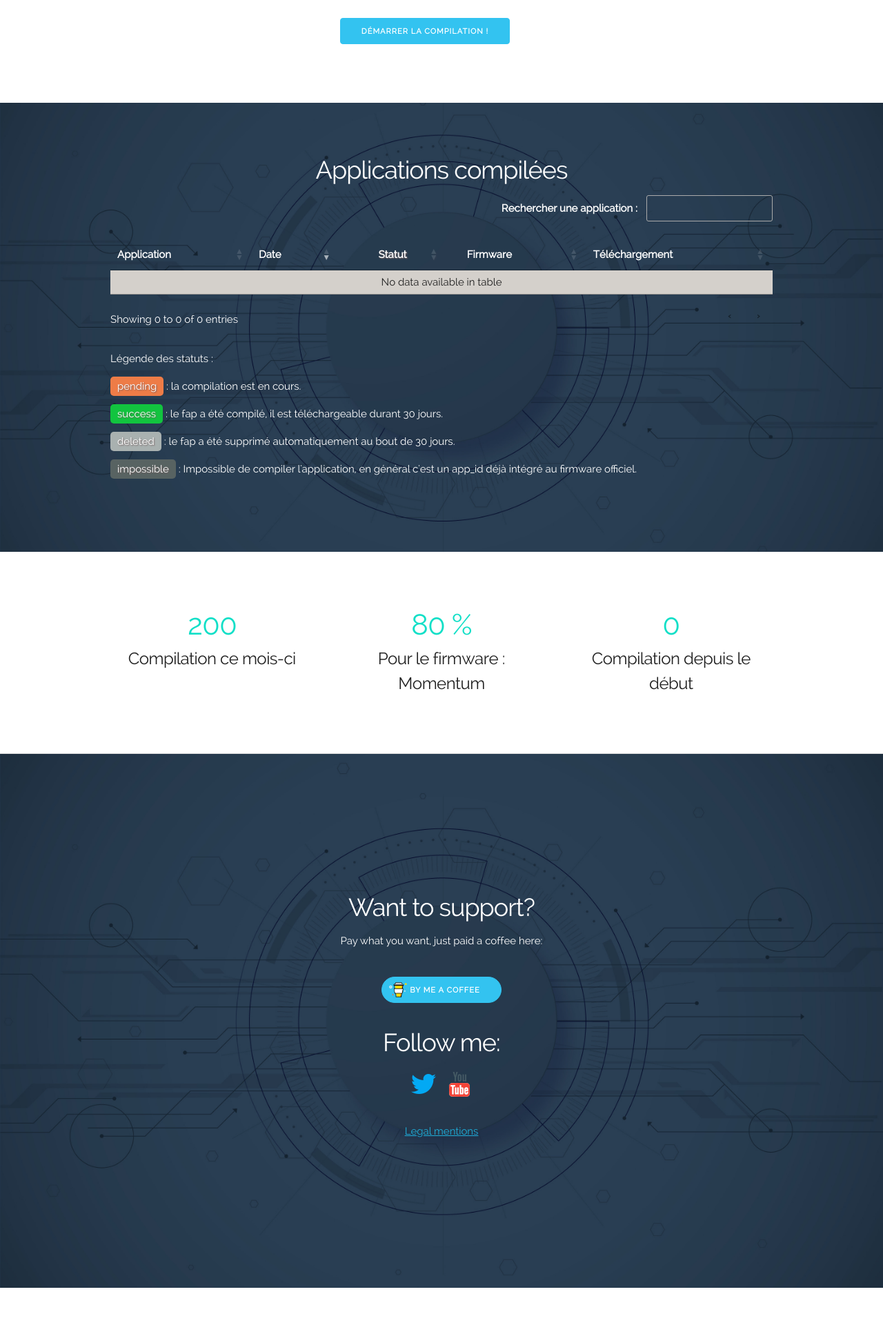
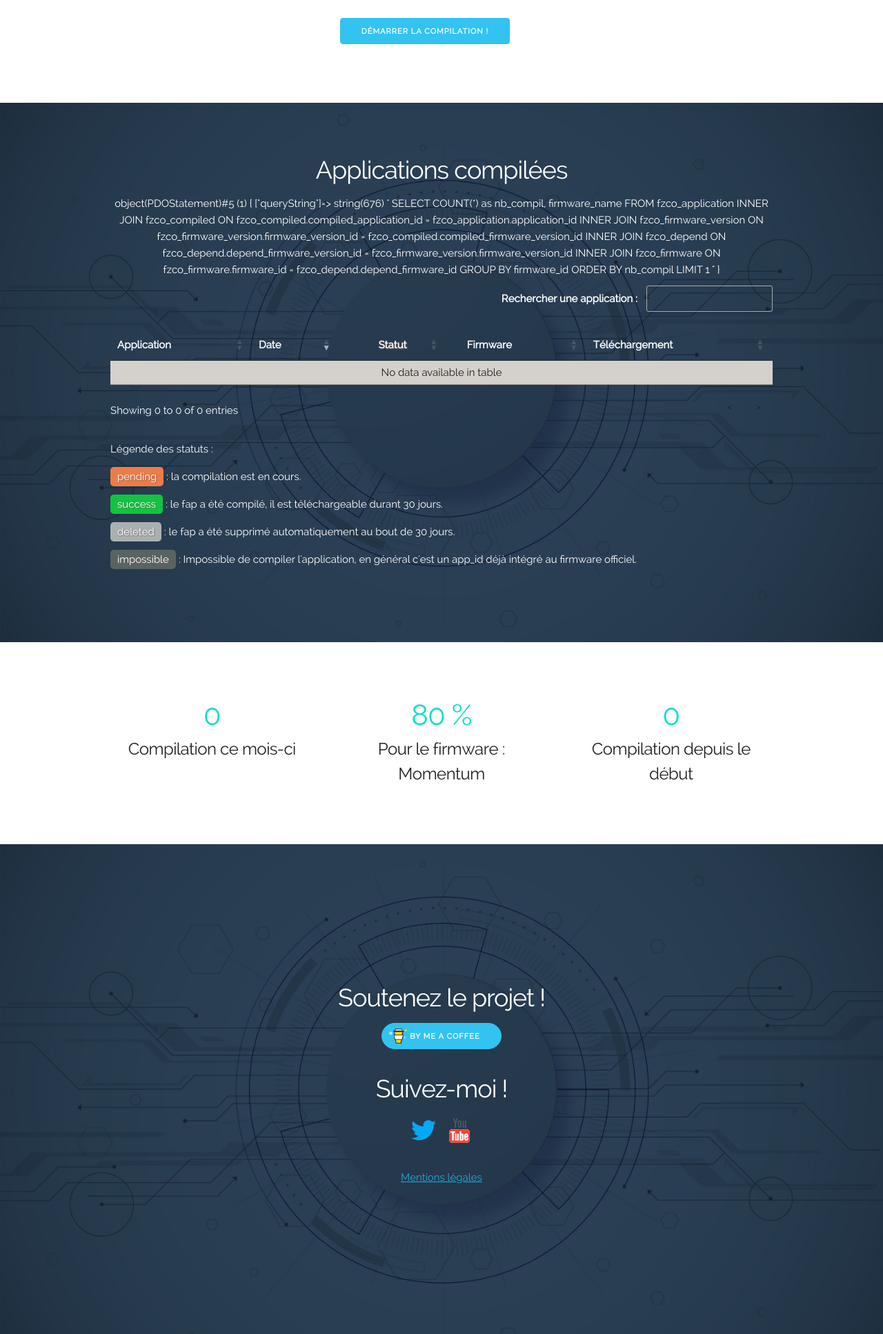
Before and after one commit to inaz0/fzoc, a PHP site: page / in a window 1280 px wide. Shown: the part 294-2228 px from the top of the page at 69% size. Before the commit the page ends 2161 px from the top, so only its background shows below. Run offline with PHP 8.4, Linux system fonts and the light colour scheme; data that the repository does not hold is empty.

Commit message:
add trad and start finish stats

```diff
--- a/public/index.php
+++ b/public/index.php
@@ -48,6 +48,11 @@ $translation  = [
             'download' => 'Téléchargement',
             'search'   => 'Rechercher une application : ',
             'info'     => 'Affichage de _START_ à _END_ sur _TOTAL_ entrée(s)'
+        ],
+        'bottom_site'  => [
+            'title_subscribe' => 'Soutenez le projet !',
+            'follow_me'       => 'Suivez-moi !',
+            'link_legal'      => 'Mentions légales'
         ]
 
     ],
@@ -84,6 +89,11 @@ $translation  = [
             'download' => 'Download',
             'search'   => 'Search an application: ',
             'info'     => 'Showing _START_ to _END_ of _TOTAL_ _ENTRIES-TOTAL_'
+        ],
+        'bottom_site'  => [
+            'title_subscribe' => 'Support the project!',
+            'follow_me'       => 'Follow me!',
+            'link_legal'      => 'Legal mentions'
         ]
     ]
 ];
@@ -115,7 +125,7 @@ try{
 
         if( !array_key_exists( $value_firm['firmware_id'], $firmware_allready_in_select ) ){
 
-            $firmware_list_for_select .= '<option value="'.$value_firm['firmware_id'].'">'.$value_firm['firmware_name'].'</option>';
+            $firmware_list_for_select .= '<option value="'.$value_firm['firmware_id'].'">'.$value_firm['firmware_name'].' - '. $value_firm['firmware_version_name'] .'</option>';
             $firmware_allready_in_select[ $value_firm['firmware_id'] ] = 1;
         }
     }
@@ -467,13 +477,36 @@ if( $form_is_valid === true ){
         $nb_application_since_start = 0;
         $nb_application_this_month  = 0;
         $nb_most_firmware           = 0;
-        $most_firmware_name         = 0;
+        $most_firmware_name         = '';
 
+        $sql_most_firmware = $bdd_connexion->prepare('
+            SELECT
+            COUNT(*) as nb_compil,
+            firmware_name
+            FROM fzco_application
+            INNER JOIN fzco_compiled ON fzco_compiled.compiled_application_id = fzco_application.application_id
+            INNER JOIN fzco_firmware_version ON fzco_firmware_version.firmware_version_id = fzco_compiled.compiled_firmware_version_id
+            INNER JOIN fzco_depend ON fzco_depend.depend_firmware_version_id = fzco_firmware_version.firmware_version_id
+            INNER JOIN fzco_firmware ON fzco_firmware.firmware_id = fzco_depend.depend_firmware_id
+            GROUP BY firmware_id
+            ORDER BY nb_compil
+            LIMIT 1
+        ');
+
+        $sql_most_firmware_res = $sql_most_firmware->execute();
+var_dump($sql_most_firmware);
         if( is_array( $sql_all_application_compiled_res ) && count( $sql_all_application_compiled_res ) > 0 ){
 
             $nb_application_since_start = count( $sql_all_application_compiled_res );
 
+            $current_month_date = date('Y-m');
+
             foreach( $sql_all_application_compiled_res as $an_app ){
+
+                if( $current_month_date === date( 'Y-m' , strtotime( $an_app[ 'compiled_date' ] ) ) ){
+
+                    $nb_application_this_month++;
+                }
 
                 if( $an_app[ 'compiled_status' ] === 'success' ){
 
@@ -562,7 +595,7 @@ if( $form_is_valid === true ){
     <div class="container">
       <div class="row">
         <div class="one-third column value">
-          <h2 class="value-multiplier">200</h2>
+          <h2 class="value-multiplier"><?php echo $nb_application_this_month; ?></h2>
           <h5 class="value-heading">Compilation ce mois-ci</h5>
         </div>
 
@@ -581,17 +614,16 @@ if( $form_is_valid === true ){
 
   <div class="section categories">
     <div class="container">
-      <h3 class="section-heading">Want to support?</h3>
-      <p class="section-description">Pay what you want, just paid a coffee here:</p>
+      <h3 class="section-heading"><?php echo $translation[ 'fr' ][ 'bottom_site' ][ 'title_subscribe' ]; ?></h3>
       <p><a id="byMeACoffee" class="button button-primary" href="https://www.buymeacoffee.com/inazo" target="_blank">By me a coffee</a></p>
 
-      <h3 class="section-heading">Follow me:</h3>
+      <h3 class="section-heading"><?php echo $translation[ 'fr' ][ 'bottom_site' ][ 'follow_me' ]; ?></h3>
       <p>
         <a href="https://twitter.com/bsmt_nevers" target="_blank"><img src="assets/images/icons8-twitter-48.png" alt="Twitter" /></a>
         <a href="https://www.youtube.com/@kanjian_fr" target="_blank"><img src="assets/images/icons8-youtube-48.png" alt="Youtube" /></a>
       </p>
       <p>
-        <a id="showLegalMentions" href="legal.php">Legal mentions</a>
+        <a id="showLegalMentions" href="legal.php"><?php echo $translation[ 'fr' ][ 'bottom_site' ][ 'link_legal' ]; ?></a>
       </p>
     </div>
   </div>
```
